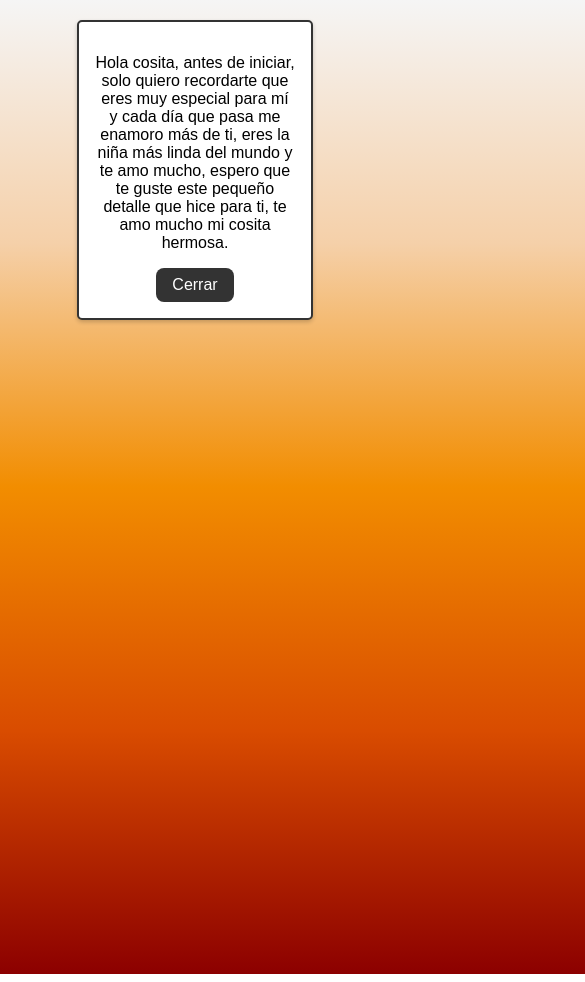
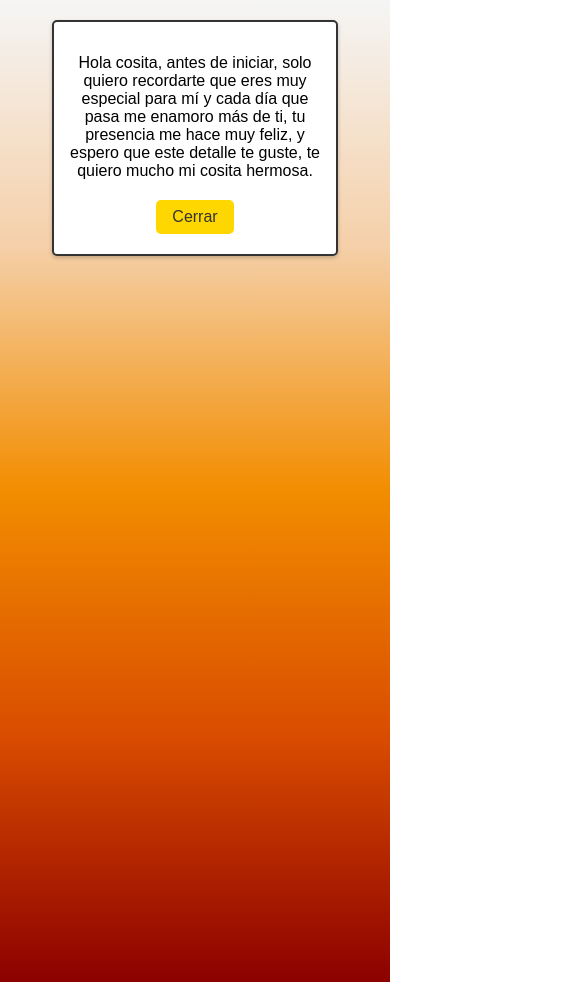
Before and after one commit to Andrew19f/Marioapp14.github.io, a plain HTML site: page index.html in a window 390 px wide. Both pictures are taken after a click on the button "Clicka aqui". Shown: the whole page, 585 px wide, since content can reach past the window. Drawn offline with Linux system fonts and the light colour scheme; a web font is replaced by a local one.

Commit message:
arreglos finales

```diff
--- a/Css/style.css
+++ b/Css/style.css
@@ -2,7 +2,7 @@ body {
     margin: 0;
     font-family: 'Montserrat', sans-serif;
     background: linear-gradient(to bottom, #f5f5f5, #f5d0a9, #f28d00, #d94c00, #8c0000);
-  }
+}
 
 h1 {
     text-align: center;
@@ -17,10 +17,13 @@ h1 {
 
 canvas {
     display: block;
+    max-width: 100%;
+    height: auto;
 }
 
 .Contenedor {
     display: flex;
+    flex-direction: column;
     justify-content: center;
     align-items: center;
     height: 100vh;
@@ -29,6 +32,7 @@ canvas {
 
 .Con {
     display: flex;
+    flex-direction: column;
     place-content: center;
     align-items: center;
     margin-top: 2rem;
@@ -36,6 +40,7 @@ canvas {
 
 .Texto {
     display: none;
+    text-align: center;
 }
 
 .Texto h2 {
@@ -44,19 +49,41 @@ canvas {
 }
 
 #B12 {
-    margin-left: 2rem;
+    margin-top: 2rem;
 }
 
+  /* Estilos para centrar texto */
+  .Con-2 {
+    text-align: center;
+}
+
+/* Estilos para el título */
+#Titulo {
+    font-family: "Arial", sans-serif;
+    font-size: 24px;
+    color: #333;
+}
+
+/* Estilos para los párrafos */
+p {
+    font-family: "Arial", sans-serif;
+    font-size: 16px;
+    color: black;
+}
+
+/* Estilos para el botón */
 .Button {
-    font-family: 'Montserrat', sans-serif;
-    font-size: 1.5rem;
-    transition-duration: 0.2s;
-    padding: 1rem 2rem;
-    border-radius: 8px;
-    background-color: #333;
-    color: #fff;
+    background-color: #FFD700;
     border: none;
+    color: #333;
+    padding: 10px 20px;
+    text-align: center;
+    text-decoration: none;
+    display: inline-block;
+    font-size: 16px;
+    margin: 4px 2px;
     cursor: pointer;
+    border-radius: 5px;
 }
 
 .Button:hover {
@@ -86,7 +113,8 @@ canvas {
     top: 20px;
     left: 50%;
     transform: translateX(-50%);
-    width: 300px;
+    width: 90%; /* Cambio el ancho para que sea adaptable */
+    max-width: 400px; /* Establezco un ancho máximo */
     padding: 2rem;
     background-color: #fff;
     border: 2px solid #333;
@@ -126,7 +154,8 @@ canvas {
     }
 
     .cua {
-        width: 250px;
+        width: 90%;
+        max-width: 300px;
         padding: 1.5rem;
     }
 }
@@ -146,7 +175,8 @@ canvas {
     }
 
     .cua {
-        width: 200px;
+        width: 90%;
+        max-width: 250px;
         padding: 1rem;
     }
 }
--- a/index.html
+++ b/index.html
@@ -23,10 +23,10 @@
     <div class="Con-Emergente">
       <div id="resultado" class="cua">
         <p id="res">
-          Hola cosita, antes de iniciar, solo quiero recordarte que eres muy especial
-          para mí y cada día que pasa me enamoro más de ti, eres la niña más linda
-          del mundo y te amo mucho, espero que te guste este pequeño detalle que
-          hice para ti, te amo mucho mi cosita hermosa. <br />
+          Hola cosita, antes de iniciar, solo quiero recordarte que eres muy
+          especial para mí y cada día que pasa me enamoro más de ti, tu
+          presencia me hace muy feliz, y espero que este detalle te guste, te
+          quiero mucho mi cosita hermosa.
         </p>
         <button id="BotonCerrar" class="Button">Cerrar</button>
       </div>
@@ -34,6 +34,8 @@
 
     <div class="Con-2">
       <h1 id="Titulo">Me gustas cada día más y más.</h1>
+      <strong><p>De: Mario Alejandro</p>
+      <p>Para: Danna Valentina</p></strong>
       <div class="Con">
         <button class="Button" id="B12">Tus flores amarilas</button>
       </div>
@@ -44,8 +46,16 @@
 
       <div class="Texto">
         <h2 id="Text">
-          Para la niña mas Linda del Mundo gracias por ser parte de mi vida.
-          <p>Quiero que nuestro amor sea como las flores que nunca se marchitan.</p>
+          <p>
+            "Polvo somos, seremos. Ni aire, ni fuego ni agua sino tierra, sólo
+            tierra seremos y tal vez unas flores amarillas" - Pablo Neruda
+          </p>
+
+          <p>
+            Para la niña mas Linda del Mundo gracias por ser parte de mi vida,
+            quiero que nuestro amor sea como las flores amarillas que nunca
+            faltarán en nuestras vidas, te quiero mucho mucho mi niña linda.
+          </p>
         </h2>
       </div>
       <div id="video-container" class="Video-Container"></div>
```
